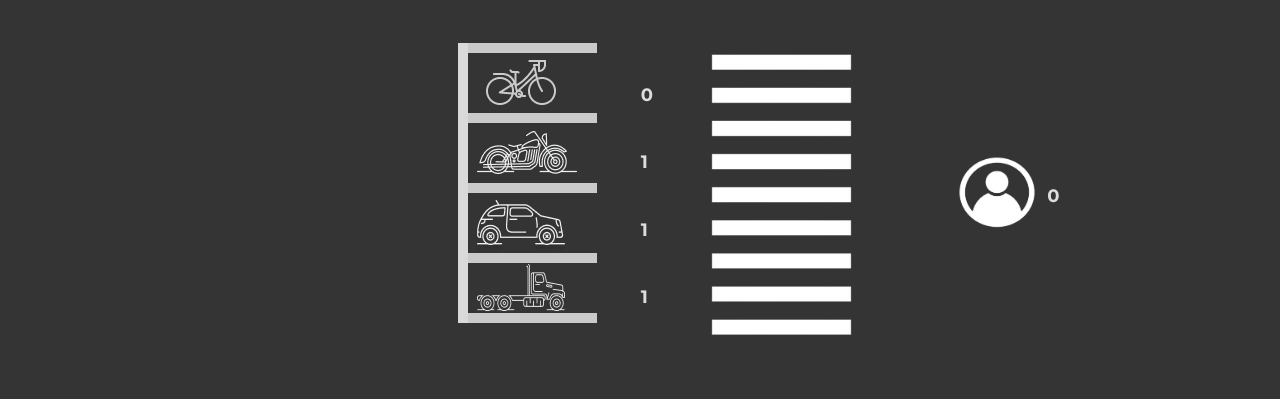
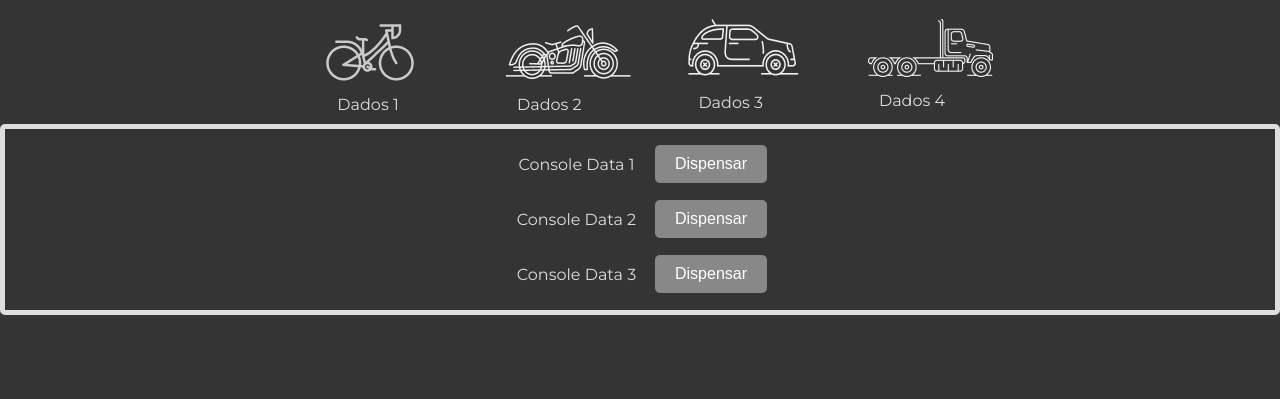
Before and after one commit to RenatoWlk/ProjetoIntegradorV, a Flask app: page / in a window 1280 px wide. Shown: the part 401-800 px from the top of the page. Run offline with Flask 3, Linux system fonts and the light colour scheme.

Commit message:
Frontend atualizado v1

```diff
--- a/static/css/style.css
+++ b/static/css/style.css
@@ -65,22 +65,24 @@ h1 {
     display: flex;
     flex-direction: row;
     align-items: center;
+    justify-content: center;
     padding: 20px;
     background-color: #343434;
 }
 
-#parking-lot-image {
-    width: auto;
-    height: auto;
-    align-self: flex-start;
-    margin-left: 35%;
+.parking-lot-image-container {
+    display: flex;
+    justify-content: space-between;
+    width: 50%;
+    margin: 0 auto;
 }
 
-#crosswalk-image {
-    width: auto;
-    height: 300px;
-    margin-bottom: 2px;
+.parking-lot-image-part {
+    width: 15%;
+    background-size: cover;
+    margin: 0;
 }
+
 
 .data {
     width: auto;
@@ -114,3 +116,60 @@ h1 {
 footer {
     background-color: #343434;
 }
+
+#data1,
+#data2,
+#data3,
+#data4 {
+  color: #ddd; /* Cor do texto */
+  font-size: 16px; /* Tamanho da fonte */
+  text-align: center; /* Alinhamento do texto */
+  margin: 10px; /* Margem ao redor dos parágrafos */
+}
+
+.console-container {
+  /* Estilos para o container */
+}
+
+.console-data {
+  position: relative; /* Define a posição relativa para o elemento pai */
+  margin-bottom: 10px; /* Adicione margem entre os conjuntos de dados */
+}
+
+.console-data p {
+    color: #ddd;
+    font-size: 16px;
+    text-align: center;
+    margin-right:10%;
+    padding: 10px; /* Preenchimento interno */
+    border: -1px solid #ddd; /* Borda sólida cinza */
+    border-radius: 5px; /* Borda arredondada */
+}
+
+.dispense-button {
+    position: absolute;
+    right: 0;
+    top: 0;
+    z-index: 1;
+    margin-right: 40%;
+    background-color: #888; /* Cor de fundo */
+    border: none;
+    color: white;
+    padding: 10px 20px;
+    text-align: center;
+    text-decoration: none;
+    display: inline-block;
+    font-size: 16px;
+    cursor: pointer;
+    border-radius: 5px; /* Borda arredondada */
+}
+
+.dispense-button:hover {
+    background-color: #ddd; /* Cor de fundo ao passar o mouse */
+}
+
+.console-container{
+    padding: 0px; /* Preenchimento interno */
+    border: 5px solid #ddd; /* Borda sólida cinza */
+    border-radius: 5px; /* Borda arredondada */
+}
--- a/templates/frontend/tela.html
+++ b/templates/frontend/tela.html
@@ -39,18 +39,31 @@
           <video src="../YOLOV8/yolov8parkingspace-main/parking1.mp4" autoplay muted loop></video>
         </div>
       </div>
-      <div class="parking-lot">
-        <img id="parking-lot-image" src="{{ url_for('static', filename='imagens/image.png') }}" alt="Imagem do estacionamento">
-        <div class="data">
-          <p id="bicycle">0</p>
-          <p id="motorcycle">0</p>
-          <p id="car">0</p>
-          <p id="truck">0</p>
+
+      <div class="parking-lot-image-container">
+        <!-- Divisões da imagem do estacionamento -->
+
+        <div class="parking-lot-image-part"><img src="{{ url_for('static', filename='imagens/BicicletaPark.png') }}" alt=""><p id="data1">Dados 1</p></div>
+        <div class="parking-lot-image-part"><img src="{{ url_for('static', filename='imagens/motocicletaPark.png') }}"><p id="data1">Dados 2</p></div>
+        <div class="parking-lot-image-part"><img src="{{ url_for('static', filename='imagens/carroPark.png') }}"><p id="data1">Dados 3</p></div>
+        <div class="parking-lot-image-part"><img src="{{ url_for('static', filename='imagens/caminhaoPark.png') }}"><p id="data1">Dados 4</p></div>
+      </div>
+
+        <div class="console-container">
+          <div class="console-data">
+            <p>Console Data 1</p>
+            <button class="dispense-button">Dispensar</button>
+          </div>
+          <div class="console-data">
+            <p>Console Data 2</p>
+            <button class="dispense-button">Dispensar</button>
+          </div>
+          <div class="console-data">
+            <p>Console Data 3</p>
+            <button class="dispense-button">Dispensar</button>
+          </div>
+          <!-- Adicione mais parágrafos e botões conforme necessário -->
         </div>
-        <img id="crosswalk-image" src="{{ url_for('static', filename='imagens/faixadepedestre.png') }}" alt="">
-        <img id="user-icon" src="{{ url_for('static', filename='imagens/usericon.png') }}" alt="">
-        <p id="person">0</p>
-      </div>
     </main>
   </body>
 </html>
```
Also changed, not shown: static/imagens/BicicletaPark.png (added), static/imagens/caminhaoPark.png (added), static/imagens/carroPark.png (added), static/imagens/motocicletaPark.png (added).
